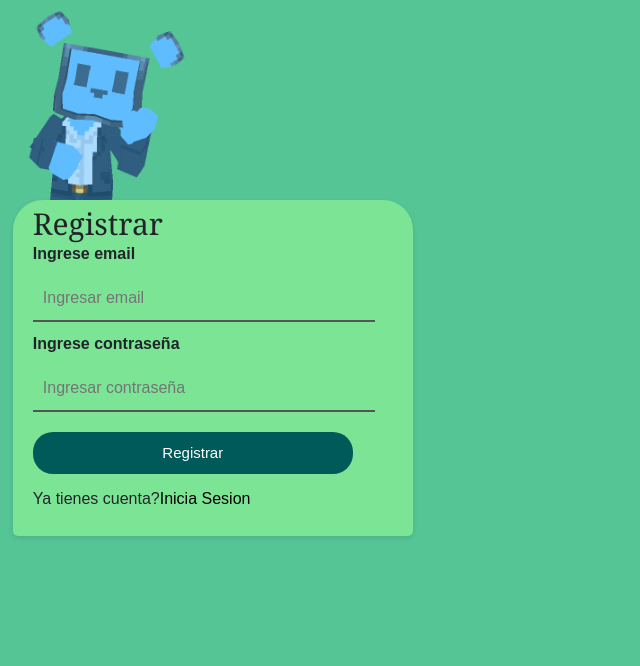
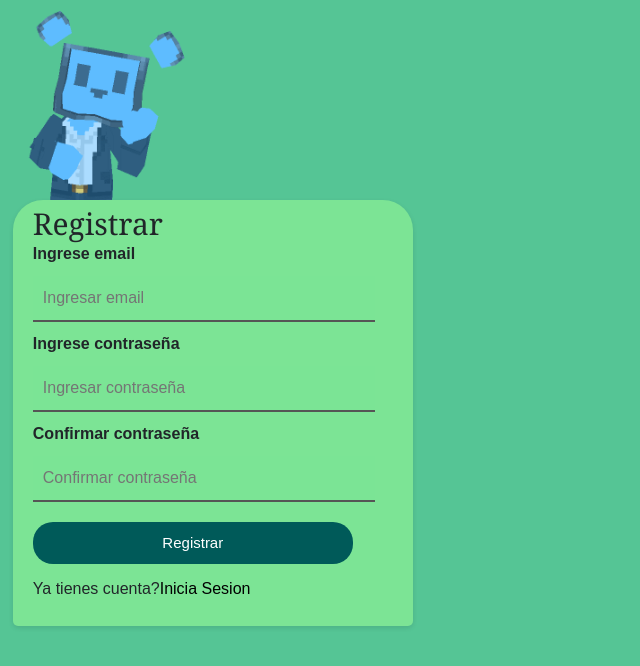
Before and after one commit to vazqueznahuel/Clementina, a React (Create React App) app: page /Registro in a window 1280 px wide. Shown: the top 666 px of the page, without its empty margins (0-640 px from the left). Built offline with nearby package versions, Linux system fonts and the light colour scheme; no server answers.

Commit message:
Agregando input de confirmar contraseña en registro

```diff
--- a/src/components/register/register.jsx
+++ b/src/components/register/register.jsx
@@ -58,6 +58,9 @@ function Register(props) {
           <Label className="info-label" infoLabel="Ingrese contraseña"/>
           <input className='input-field' type='password' placeholder='Ingresar contraseña ' id='password'/>
 
+          <Label className="info-label" infoLabel="Confirmar contraseña"/>
+          <input className='input-field' type='password' placeholder='Confirmar contraseña ' id='con-password'/>
+
           {errorMessage && <p style={{ color: "red" }}>{errorMessage}</p>}
 
           <button className='button'>Registrar</button>
```
